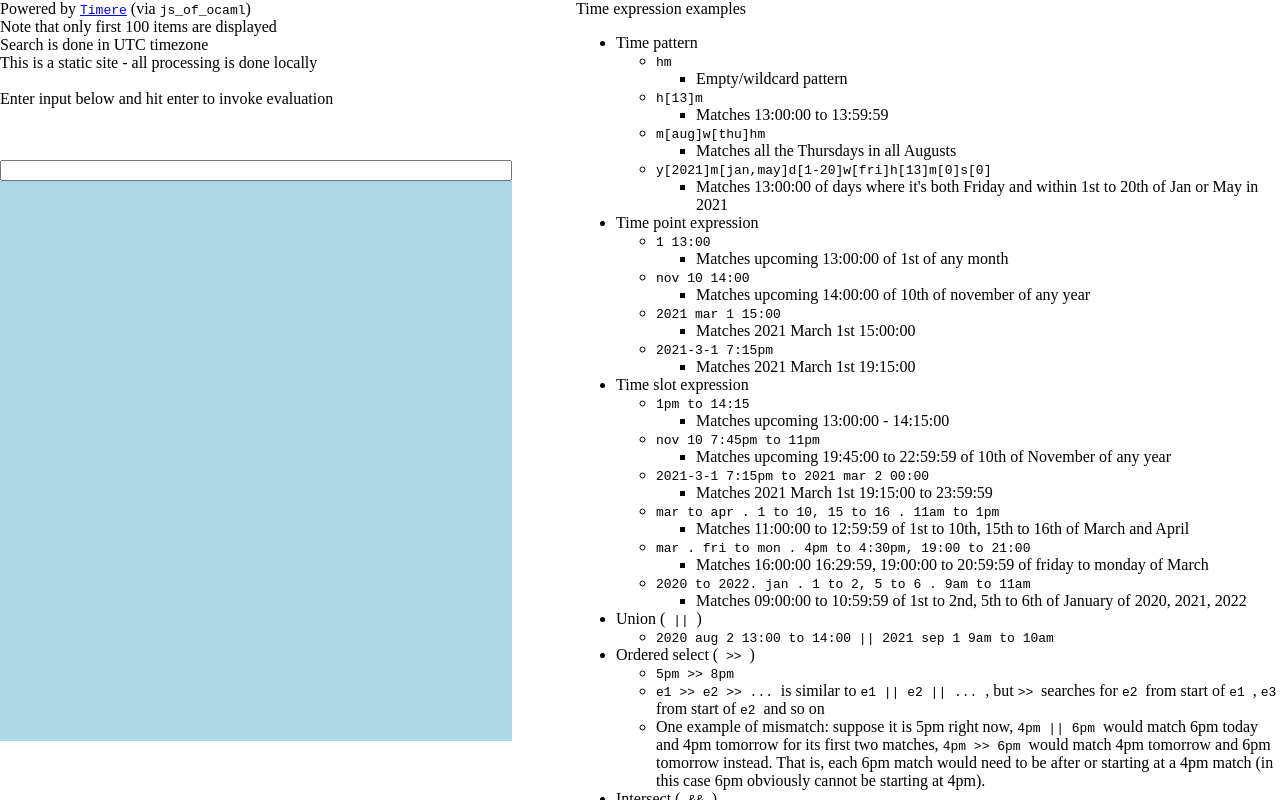
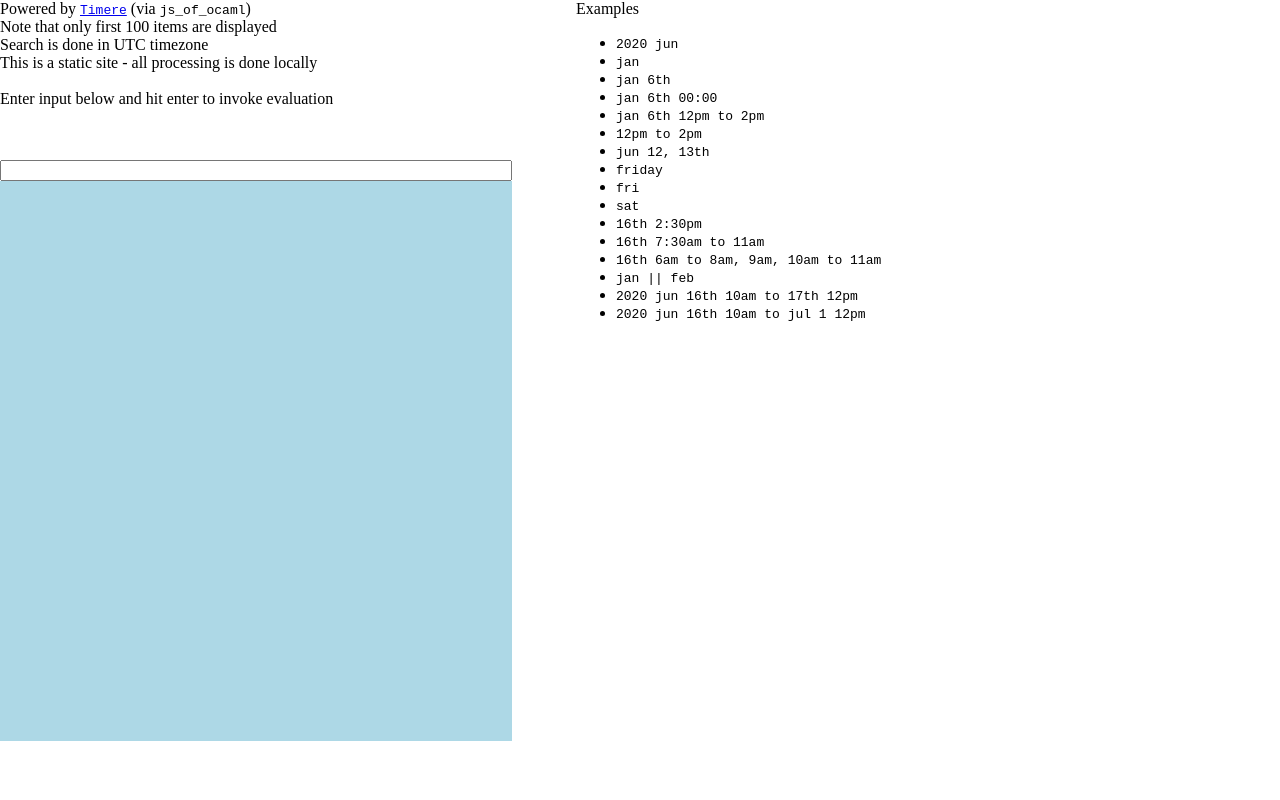
Before and after one commit to daypack-dev/timere-parse-demo, a plain HTML site: page html/index.html in a window 1280 px wide. Drawn offline with Linux system fonts and the light colour scheme; a script that the page names is missing.

Commit message:
Updated index.html

```diff
--- a/html/index.html
+++ b/html/index.html
@@ -62,136 +62,24 @@
     </div>
 
     <div id="exampleBox">
-      Time expression examples
+      Examples
       <ul>
-        <li>Time pattern
-          <ul>
-            <li> <tt>hm</tt>
-              <ul>
-                <li>Empty/wildcard pattern</li>
-              </ul>
-            </li>
-            <li> <tt>h[13]m</tt>
-              <ul>
-                <li>Matches 13:00:00 to 13:59:59</li>
-              </ul>
-            </li>
-            <li> <tt>m[aug]w[thu]hm</tt>
-              <ul>
-                <li>Matches all the Thursdays in all Augusts</li>
-              </ul>
-            </li>
-            <li> <tt>y[2021]m[jan,may]d[1-20]w[fri]h[13]m[0]s[0]</tt>
-              <ul>
-                <li>Matches 13:00:00 of days where it's both Friday and within 1st to 20th of Jan or May in 2021</li>
-              </ul>
-            </li>
-          </ul>
-        </li>
-        <li>Time point expression
-          <ul>
-            <li> <tt>1 13:00</tt>
-              <ul>
-                <li>Matches upcoming 13:00:00 of 1st of any month</li>
-              </ul>
-            </li>
-            <li> <tt>nov 10 14:00</tt>
-              <ul>
-                <li>Matches upcoming 14:00:00 of 10th of november of any year</li>
-              </ul>
-            </li>
-            <li> <tt>2021 mar 1 15:00</tt>
-              <ul>
-                <li>Matches 2021 March 1st 15:00:00</li>
-              </ul>
-            </li>
-            <li> <tt>2021-3-1 7:15pm</tt>
-              <ul>
-                <li>Matches 2021 March 1st 19:15:00</li>
-              </ul>
-            </li>
-          </ul>
-        </li>
-        <li>Time slot expression
-          <ul>
-            <li> <tt>1pm to 14:15</tt>
-              <ul>
-                <li>Matches upcoming 13:00:00 - 14:15:00</li>
-              </ul>
-            </li>
-            <li> <tt>nov 10 7:45pm to 11pm</tt>
-              <ul>
-                <li>Matches upcoming 19:45:00 to 22:59:59 of 10th of November of any year</li>
-              </ul>
-            </li>
-            <li> <tt>2021-3-1 7:15pm to 2021 mar 2 00:00</tt>
-              <ul>
-                <li>Matches 2021 March 1st 19:15:00 to 23:59:59</li>
-              </ul>
-            </li>
-            <li> <tt>mar to apr . 1 to 10, 15 to 16 . 11am to 1pm</tt>
-              <ul>
-                <li>Matches 11:00:00 to 12:59:59 of 1st to 10th, 15th to 16th of March and April</li>
-              </ul>
-            </li>
-            <li> <tt>mar . fri to mon . 4pm to 4:30pm, 19:00 to 21:00</tt>
-              <ul>
-                <li>Matches 16:00:00 16:29:59, 19:00:00 to 20:59:59 of friday to monday of March</li>
-              </ul>
-            </li>
-            <li> <tt>2020 to 2022. jan . 1 to 2, 5 to 6 . 9am to 11am</tt>
-              <ul>
-                <li>Matches 09:00:00 to 10:59:59 of 1st to 2nd, 5th to 6th of January of 2020, 2021, 2022</li>
-              </ul>
-            </li>
-          </ul>
-        </li>
-        <li> Union (<tt> || </tt>)
-          <ul>
-            <li> <tt>2020 aug 2 13:00 to 14:00 || 2021 sep 1 9am to 10am</tt>
-            </li>
-          </ul>
-        </li>
-        <li> Ordered select (<tt> &gt;&gt; </tt>)
-          <ul>
-            <li> <tt>5pm &gt;&gt; 8pm</tt>
-            </li>
-            <li>
-              <tt> e1 &gt;&gt; e2 &gt;&gt; ... </tt> is similar to <tt> e1 || e2 || ... </tt>,
-              but <tt> &gt;&gt; </tt> searches for <tt> e2 </tt> from start of <tt> e1 </tt>,
-              <tt> e3 </tt> from start of <tt> e2 </tt> and so on
-              <br>
-            </li>
-            <li>
-              One example of mismatch: suppose it is 5pm right now,
-              <tt> 4pm || 6pm </tt> would match 6pm today and 4pm tomorrow for its first two matches,
-              <tt> 4pm &gt;&gt; 6pm </tt> would match 4pm tomorrow and 6pm tomorrow instead.
-              That is, each 6pm match would need to be after or starting at a 4pm match (in this case 6pm obviously cannot be starting at 4pm).
-            </li>
-          </ul>
-        </li>
-        <li> Intersect (<tt> && </tt>)
-          <ul>
-            <li> <tt>w[thu]h[13]m && 2020 aug 2 00:00 to sep 1 00:00 </tt>
-            </li>
-          </ul>
-        </li>
-        <li> Invert (<tt> not </tt>)
-          <ul>
-            <li> <tt>not w[thu,fri]hm</tt>
-            </li>
-          </ul>
-        </li>
-        <li> More complex examples (TODO)
-          <ul>
-            <li> <tt> </tt>
-              <ul>
-                <li>
-                </li>
-              </ul>
-            </li>
-          </ul>
-        </li>
+        <li> <tt>2020 jun</tt> </li>
+        <li> <tt>jan</tt> </li>
+        <li> <tt>jan 6th</tt> </li>
+        <li> <tt>jan 6th 00:00</tt> </li>
+        <li> <tt>jan 6th 12pm to 2pm</tt> </li>
+        <li> <tt>12pm to 2pm</tt> </li>
+        <li> <tt>jun 12, 13th</tt> </li>
+        <li> <tt>friday</tt> </li>
+        <li> <tt>fri</tt> </li>
+        <li> <tt>sat</tt> </li>
+        <li> <tt>16th 2:30pm</tt> </li>
+        <li> <tt>16th 7:30am to 11am</tt> </li>
+        <li> <tt>16th 6am to 8am, 9am, 10am to 11am</tt> </li>
+        <li> <tt>jan || feb</tt> </li>
+        <li> <tt>2020 jun 16th 10am to 17th 12pm</tt> </li>
+        <li> <tt>2020 jun 16th 10am to jul 1 12pm</tt> </li>
       </ul>
     </div>
 
```
